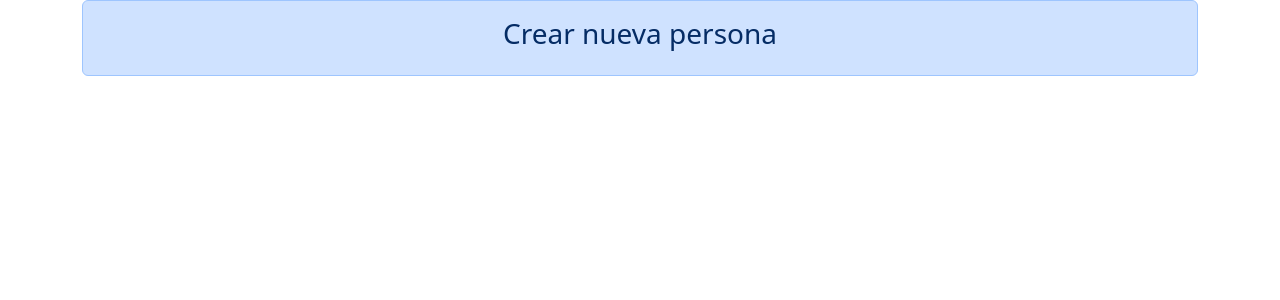
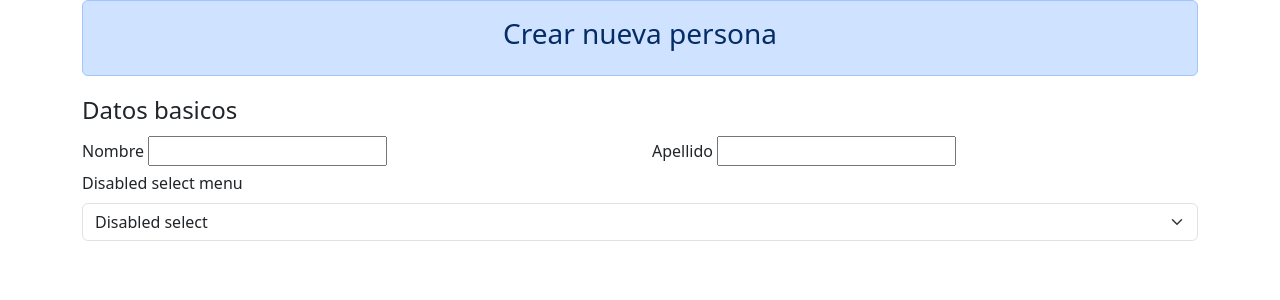
Before and after one commit to aptecico/empleados, a PHP site: page /vistas/personas/crear.php in a window 1280 px wide. Shown: the top 300 px of the page. Run offline with PHP 8.4, Linux system fonts and the light colour scheme.

Commit message:
Add files via upload

```diff
--- a/vistas/personas/crear.php
+++ b/vistas/personas/crear.php
@@ -11,6 +11,35 @@
            <h3> Crear nueva persona</h3>
         </div>
 
+        <fieldset>
+            <legend>Datos basicos</legend>
+            <form class="form-group">
+                <div class="row">
+                    <div class="col-6">
+                        <div class="form-group">
+                                <label for="nombre" class="form-label">Nombre</label>
+                                <input class="form-contol" type="text" id="nombre" name="nombre">
+                        </div>
+                    </div>
+                    <div class="col-6">
+                        <div class="form-group">
+                                <label for="apellido" class="form-label">Apellido</label>
+                                <input class="form-contol" id="apellido" name="apellido">
+                        </div>
+                    </div>
+
+                </div>
+                <div class="mb-3">
+            <label for="disabledSelect" class="form-label">Disabled select menu</label>
+            <select id="disabledSelect" class="form-select">
+                <option>Disabled select</option>
+                <option>Disabled select 22</option>
+                <option>Disabled select 2</option>
+            </select>
+    </div>
+
+            </form>
+        </fieldset>
 
         </div>
         <script src="https://cdn.jsdelivr.net/npm/bootstrap@5.3.1/dist/js/bootstrap.bundle.min.js" integrity="sha384-HwwvtgBNo3bZJJLYd8oVXjrBZt8cqVSpeBNS5n7C8IVInixGAoxmnlMuBnhbgrkm" crossorigin="anonymous"></script>
```
